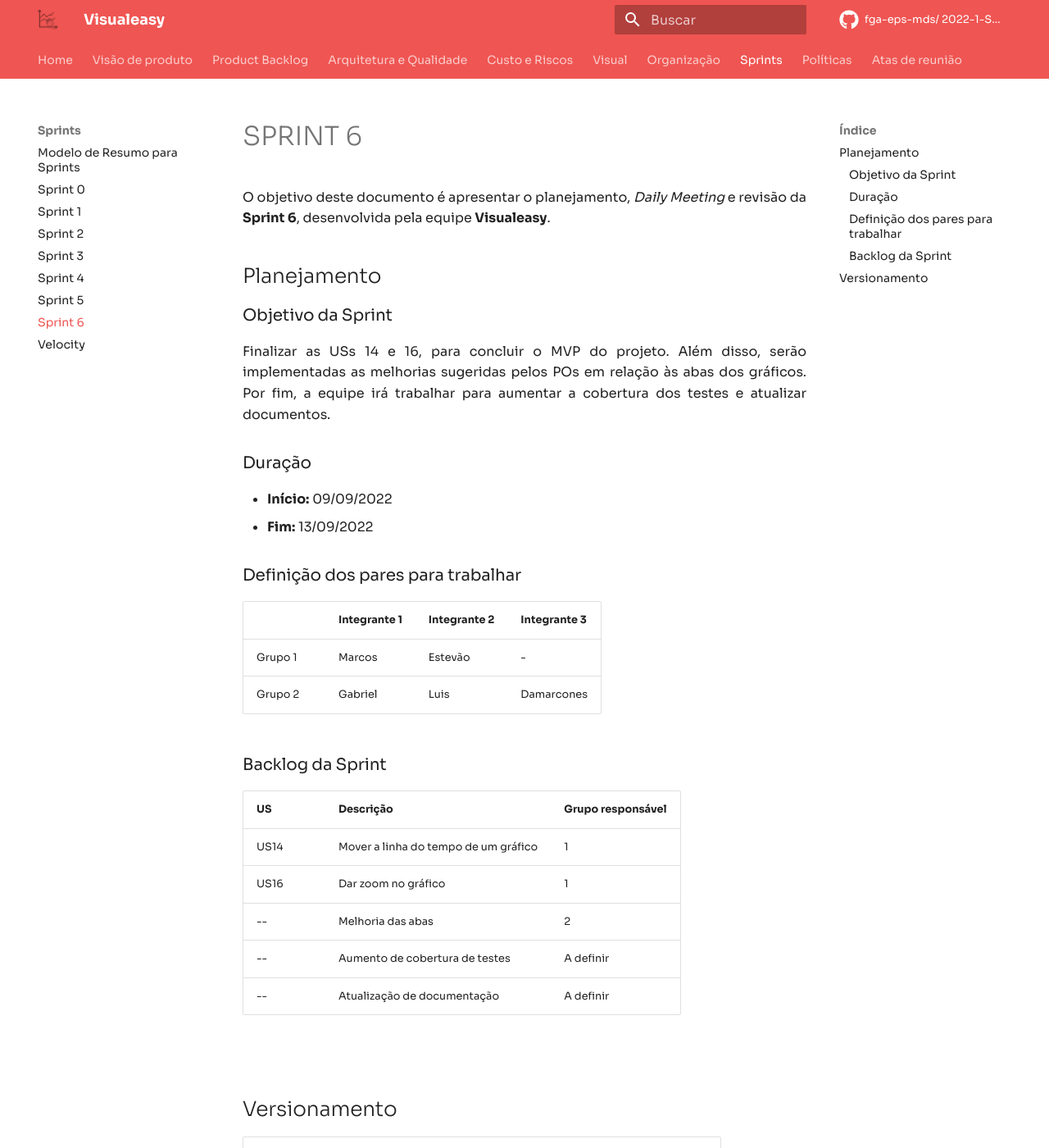
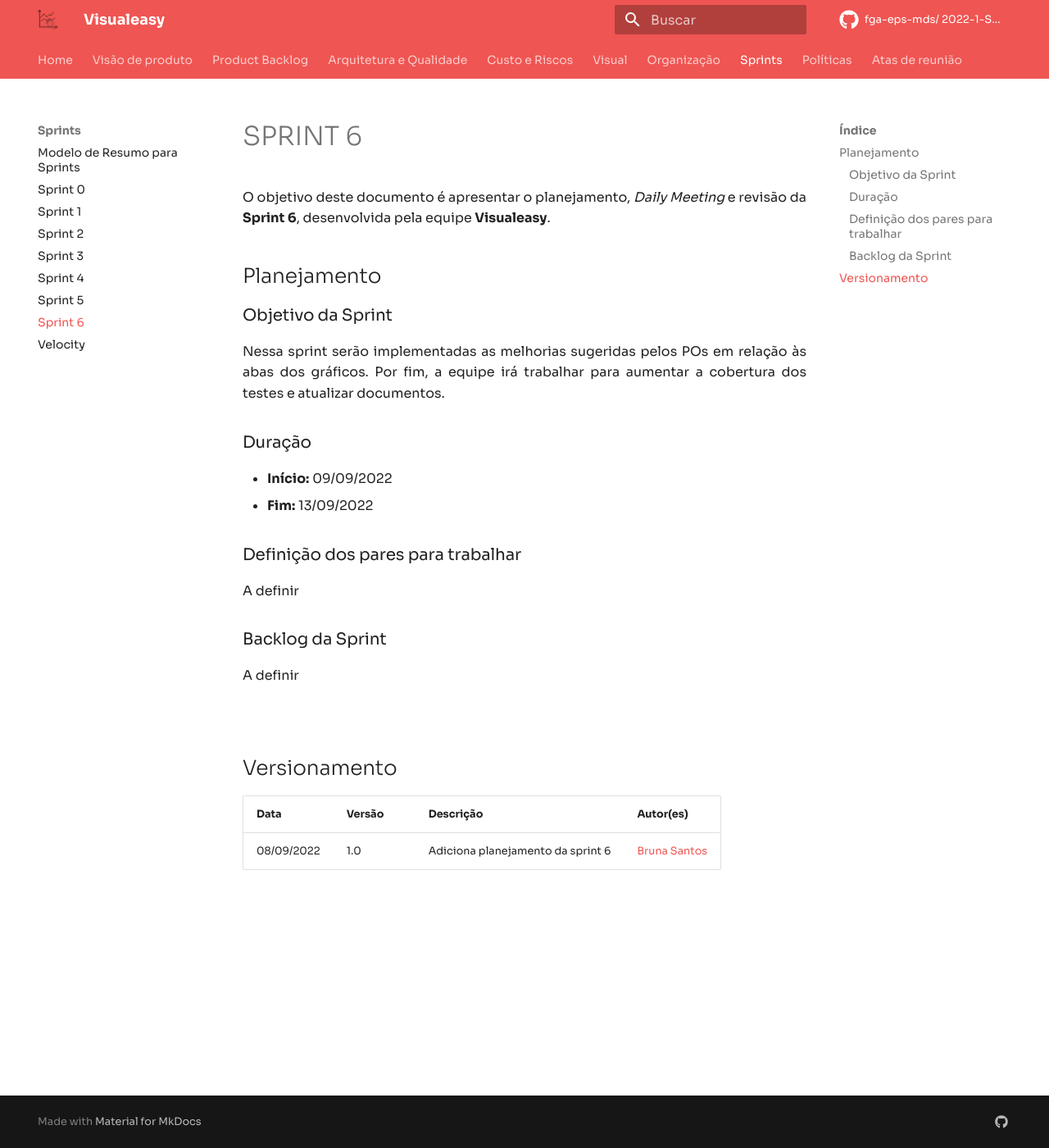
Before and after one commit to fga-eps-mds/2022-1-Visualeasy-Doc, an MkDocs documentation site: the page built from docs/scrum/sprint6.md, in a window 1280 px wide and 1400 px high. Shown: the whole window at 82% size. Built offline with MkDocs 1.6.1 and Material for MkDocs 9.7.7, drawn with Linux system fonts in a browser that asks for light colours; comment, search, counter and statistics services are not loaded.

Commit message:
Atualiza documentos

```diff
--- a/docs/scrum/sprint6.md
+++ b/docs/scrum/sprint6.md
@@ -7,7 +7,7 @@
 
 ### Objetivo da Sprint
 
-<p align = "justify">Finalizar as USs 14 e 16, para concluir o MVP do projeto. Além disso, serão implementadas as melhorias sugeridas pelos POs em relação às abas dos gráficos. Por fim, a equipe irá trabalhar para aumentar a cobertura dos testes e atualizar documentos.</p>
+<p align = "justify">Nessa sprint serão implementadas as melhorias sugeridas pelos POs em relação às abas dos gráficos. Por fim, a equipe irá trabalhar para aumentar a cobertura dos testes e atualizar documentos.</p>
 
 
 ### Duração
@@ -17,20 +17,11 @@
 
 ### Definição dos pares para trabalhar
 
-| |Integrante 1|Integrante 2|Integrante 3|
-|-|------------|------------|------------|
-|Grupo 1|Marcos|Estevão|-|
-|Grupo 2|Gabriel|Luis|Damarcones|
+A definir
 
 ### Backlog da Sprint
 
-|US|Descrição|Grupo responsável|
-|--|---------|-----------------|
-|US14|Mover a linha do tempo de um gráfico|1|
-|US16|Dar zoom no gráfico|1|
-|--|Melhoria das abas|2|
-|--|Aumento de cobertura de testes|A definir|
-|--|Atualização de documentação|A definir|
+A definir
 
 <br>
 
```
Also changed, not shown: docs/scrum/sprint5.md (+6 -4 lines), docs/scrum/velocity.md (+5 -5 lines).
